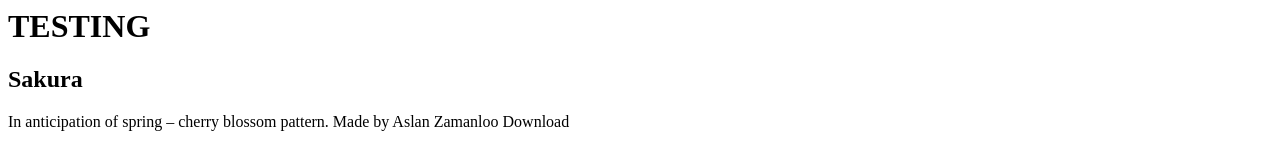
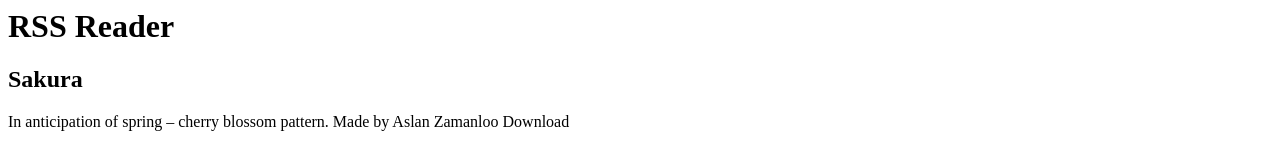
Before and after one commit to tejaswigowda/ame2200Spring2017, a plain HTML site: page rssReader/index.html in a window 1280 px wide. Shown: the top 155 px of the page. Drawn offline with Linux system fonts and the light colour scheme.

Commit message:
in class

```diff
--- a/rssReader/index.html
+++ b/rssReader/index.html
@@ -22,7 +22,7 @@
 </head>
 
 <body>
-<h1> TESTING </h1>
+<h1> RSS Reader </h1>
 <div id='list'> </div>
 </body>
 
```
